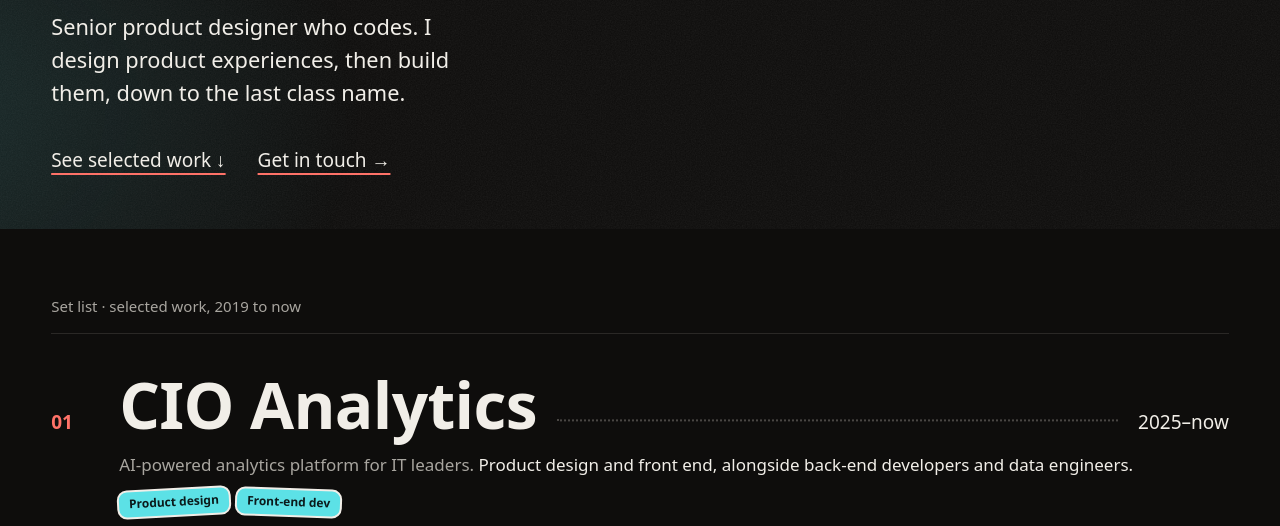
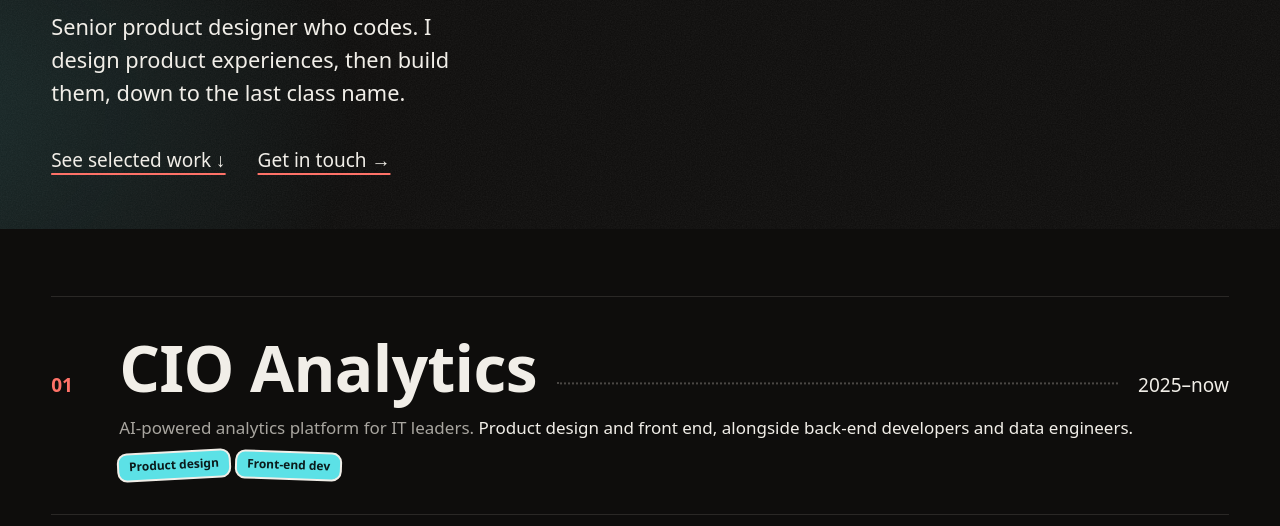
Before and after one commit to drosenfeld87/mysite, a website: page preview-3d8f7617/concepts/labels.html in a window 1280 px wide. Shown: the part 571-1097 px from the top of the page. Drawn offline with Linux system fonts and the light colour scheme; a web font is replaced by a local one.

Commit message:
Remove the visible set list title (kept for screen readers)
Co-Authored-By: Claude Opus 5.5 <noreply@anthropic.com>
Claude-Session: https://claude.ai/code/session_01VL4Lb2NPkxV2R89rKHL5Ya

```diff
--- a/preview-3d8f7617/concepts/labels.html
+++ b/preview-3d8f7617/concepts/labels.html
@@ -72,7 +72,7 @@
 
     <!-- ============ WORK: a set list ============ -->
     <section class="px-gutter pt-20" id="work" aria-labelledby="work-h">
-      <h2 id="work-h" class="meta mb-4">Set list · selected work, 2019 to now</h2>
+      <h2 id="work-h" class="sr-only">Selected work</h2>
       <ol class="setlist">
         <li><a class="track border-t border-line" href="../projects/project-1.html" data-annotate="right">
           <h3 class="display text-project font-extrabold transition-colors">CIO Analytics</h3>
```
Also changed, not shown: preview-3d8f7617/concepts/motion-lab.html (+1 -1 lines), preview-3d8f7617/index.html (+1 -1 lines).
